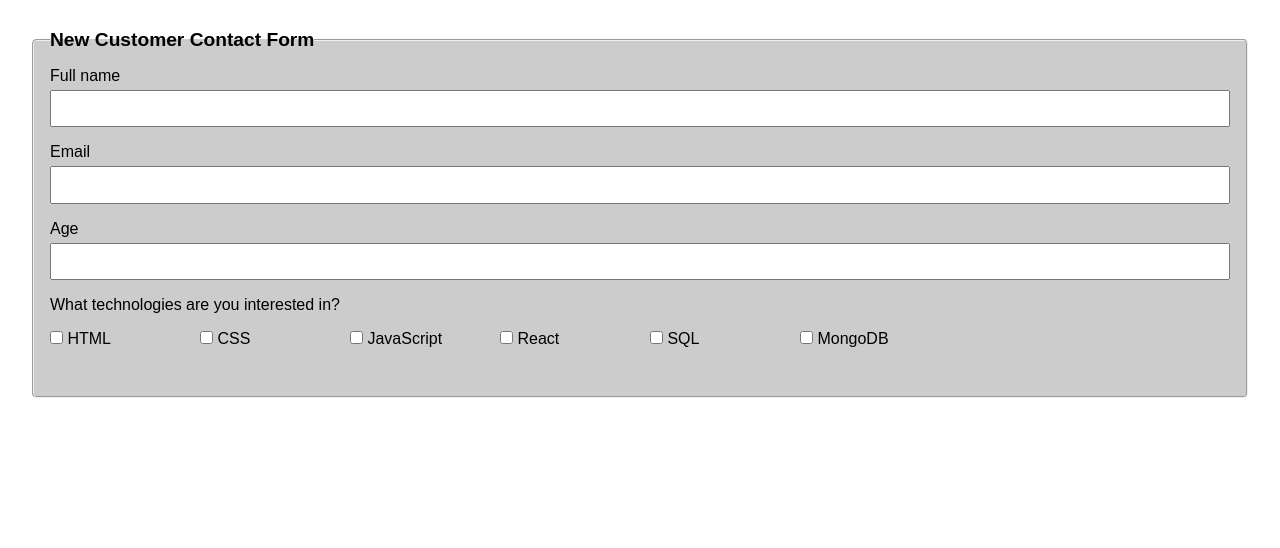
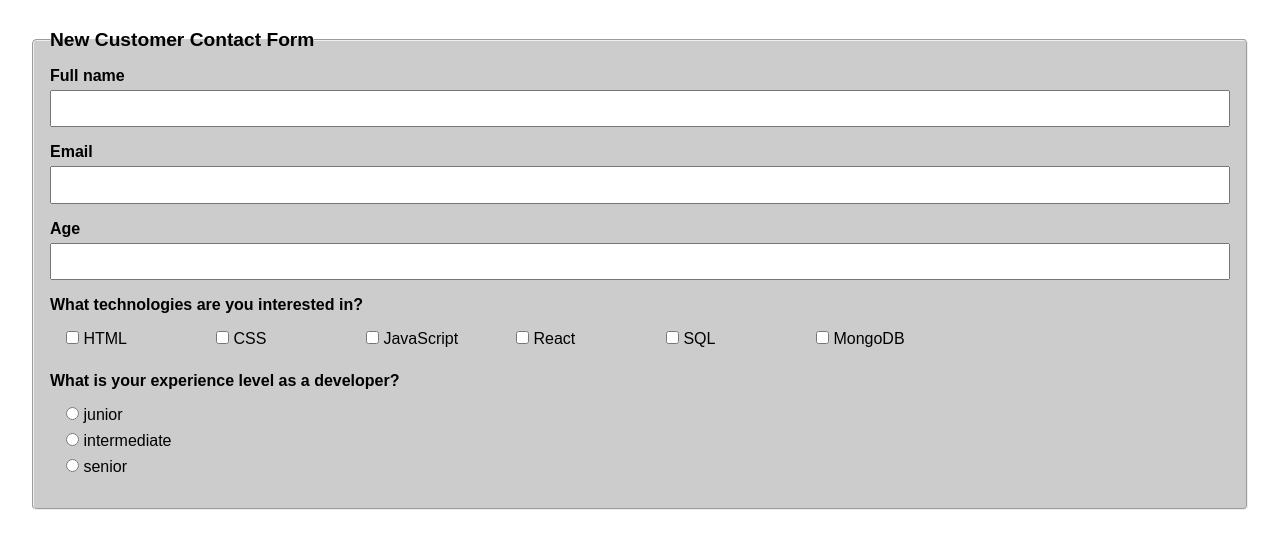
Before and after one commit to edwardtanguay/et003-vanilla-form-example, a plain HTML site: page index.html in a window 1280 px wide. Shown: the part 72-620 px from the top of the page. Drawn offline with Linux system fonts and the light colour scheme.

Commit message:
both multiples

```diff
--- a/css/main.css
+++ b/css/main.css
@@ -30,6 +30,20 @@ label {
 	user-select: none;
 }
 
+label.row {
+	font-weight: bold;
+}
+
+label.row label {
+	font-weight: normal;
+	margin-bottom: .5rem;
+}
+
+div.levels, div.techItems {
+	margin-top: 1rem;
+	margin-left: 1rem;
+}
+
 input[type="text"], input[type="email"], input[type="number"] {
 	display: block;
 	width: 100%;
@@ -52,7 +66,6 @@ input[type="text"], input[type="email"], input[type="number"] {
 
 .techItems {
 	display: flex;
-	margin-top: 1rem;
 	flex-wrap: wrap;
 	/* gap: 1rem; */
 	/* outline: 1px solid red; */
--- a/index.html
+++ b/index.html
@@ -18,13 +18,13 @@
 		<fieldset>
 			<legend>New Customer Contact Form</legend>
 
-			<label>Full name<input type="text" /></label>
+			<label class="row">Full name<input type="text" /></label>
 
-			<label>Email<input type="email" /></label>
+			<label class="row">Email<input type="email" /></label>
 
-			<label>Age<input type="number" /></label>
+			<label class="row">Age<input type="number" /></label>
 
-			<label>What technologies are you interested in?
+			<label class="row multiple">What technologies are you interested in?
 				<div class="techItems">
 
 					<label>
@@ -71,6 +71,32 @@
 
 				</div>
 			</label>
+
+			<label class="row multiple">What is your experience level as a developer?
+				<div class="levels">
+					<label>
+						<input type="radio"
+							   name="level"
+							   value="junior">
+						junior
+					</label>
+
+					<label>
+						<input type="radio"
+							   name="level"
+							   value="intermediate">
+						intermediate
+					</label>
+
+					<label>
+						<input type="radio"
+							   name="level"
+							   value="senior">
+						senior
+					</label>
+
+				</div>
+			</label>
 		</fieldset>
 
 	</form>
```
